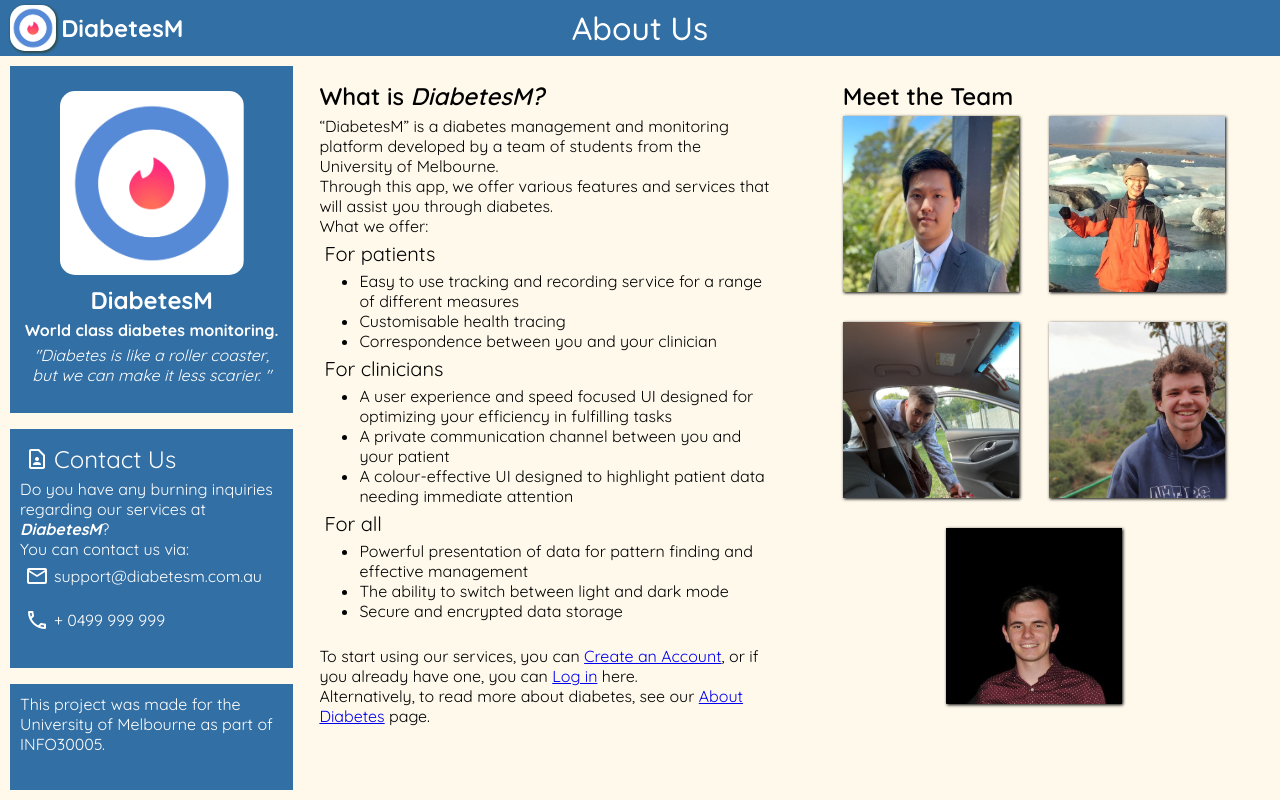
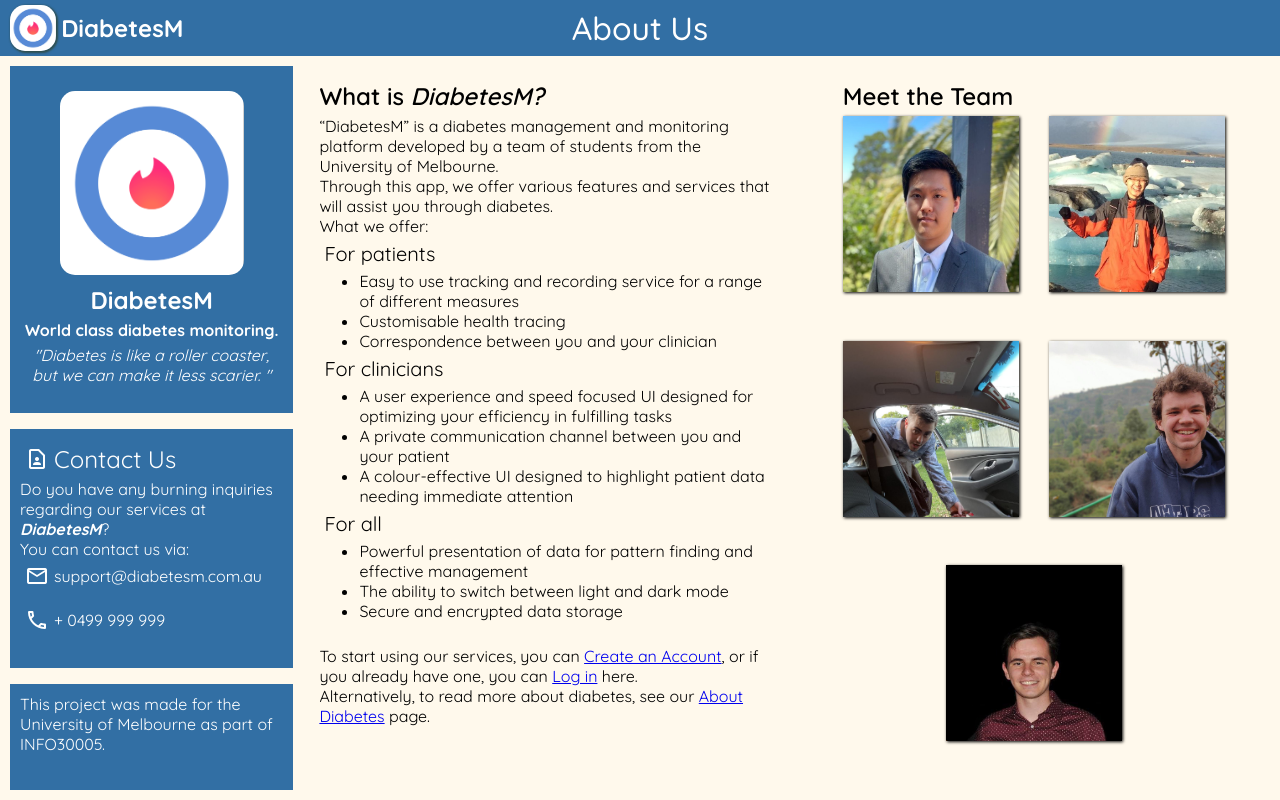
Before and after one commit to lucien7789/DiabetesM-INFO30005, a PHP site: page /about-us.html in a window 1280 px wide. Run offline with PHP 8.4, Linux system fonts and the light colour scheme.

Commit message:
Revert "fixed profile picture section height"

```diff
--- a/about-pages.css
+++ b/about-pages.css
@@ -112,6 +112,7 @@
 
 #about-diabetes-team-section {
     width: 100%;
+    height: calc(100% - 60px);
     display: grid;
 
     align-content: flex-start;
```
